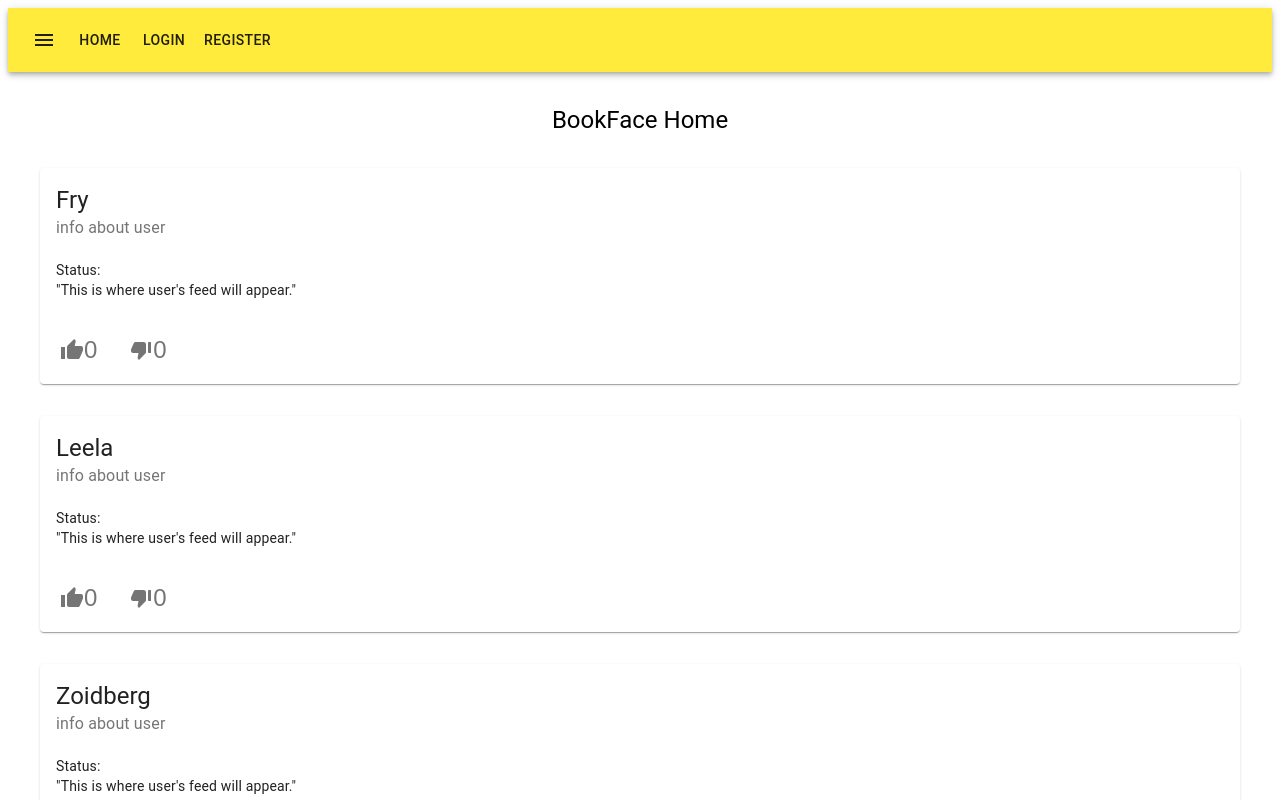
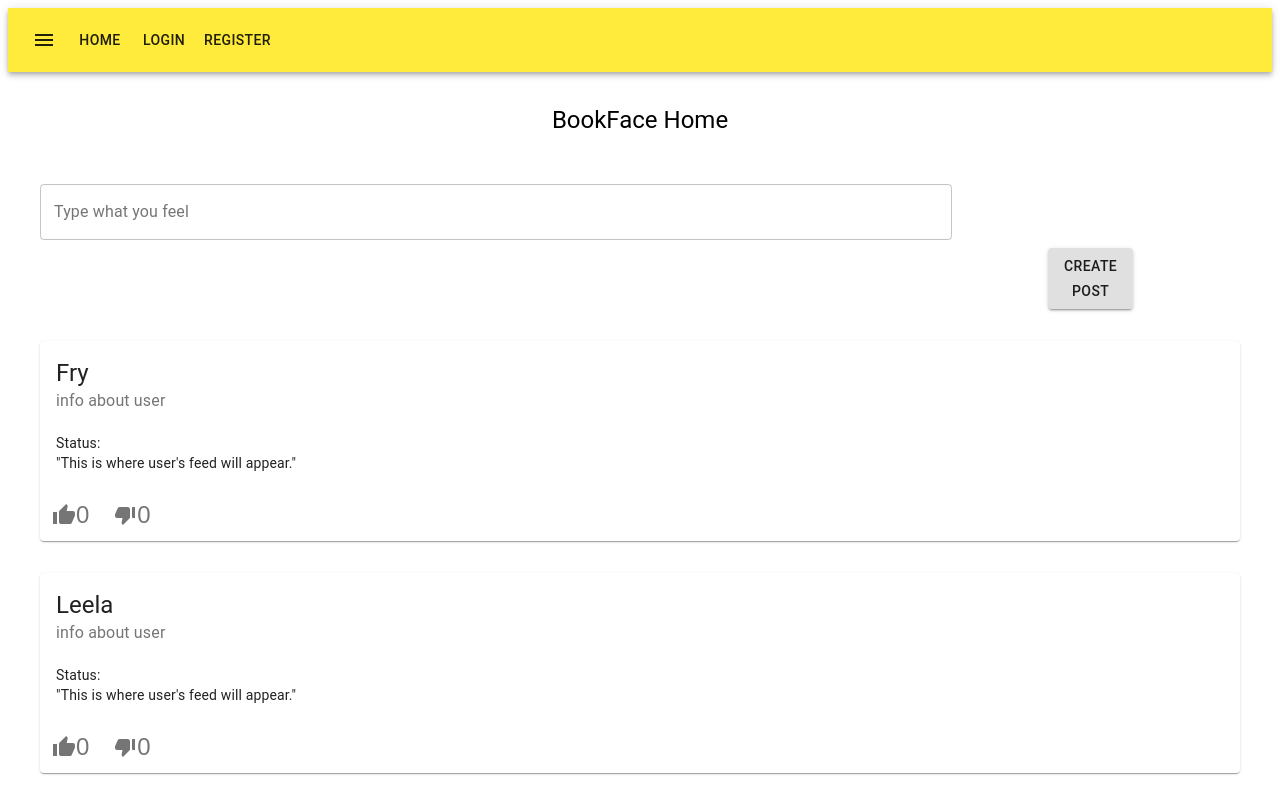
Before and after one commit to tellykei/bookface-react-website, a React (Create React App) app in the folder bookface/: page /home in a window 1280 px wide. Shown: the top 800 px of the page. Built offline with nearby package versions, Linux system fonts and the light colour scheme.

Commit message:
added create post text

```diff
--- a/bookface/src/components/HomePage.js
+++ b/bookface/src/components/HomePage.js
@@ -4,6 +4,7 @@ import Typography from '@material-ui/core/Typography';
 import { Card, CardContent, CardActions, Button } from '@material-ui/core';
 import ThumbUpIcon from '@material-ui/icons/ThumbUp';
 import ThumbDownAltIcon from "@material-ui/icons/ThumbDownAlt";
+import TextField from '@material-ui/core/TextField';
 
 class HomePage extends React.Component {
     constructor(props){
@@ -12,7 +13,8 @@ class HomePage extends React.Component {
             like: 0,
             dislike:0,
             updatedlike:false,
-            updateddislike:false
+            updateddislike:false,
+
 
         };
         this.handelAddlike=this.handelAddlike.bind(this);
@@ -53,7 +55,6 @@ class HomePage extends React.Component {
                         </Typography>
                     </CardContent>
 
-                    <CardActions>
                         <IconButton
                             variant={"contained"}
                             aria-label="like"
@@ -69,8 +70,8 @@ class HomePage extends React.Component {
                             <ThumbDownAltIcon/>
                             {this.state.dislike}
                          </IconButton>
-                    </CardActions>
                 </Card>
+
             )
         });
 
@@ -80,8 +81,27 @@ class HomePage extends React.Component {
                 <Typography variant={"h5"} align={'center'} style={{ margin: '2rem' }}>
                     BookFace Home
                 </Typography>
+                <div style={{ margin:"2rem",marginRight:"20rem"}}>
+                    <TextField
+                        id="outlined-multiline-flexible"
+                        label="Type what you feel"
+                        multiline
+                        rowsMax="4"
+                        fullWidth
+                        margin="normal"
+                        variant="outlined"
+                     />
+                    <Button
+                    style={{marginLeft:"63rem"}}
+                    variant={"contained"}
+                    color="yellow">
+
+                    Create Post
+                </Button>
+                </div>
 
                 {cards}
+
 
                 <Typography variant={"h6"} align={'center'} style={{ margin: '2rem' }}>
                     Feedback?
```
Lines whose indentation alone changed are shown as unchanged.
